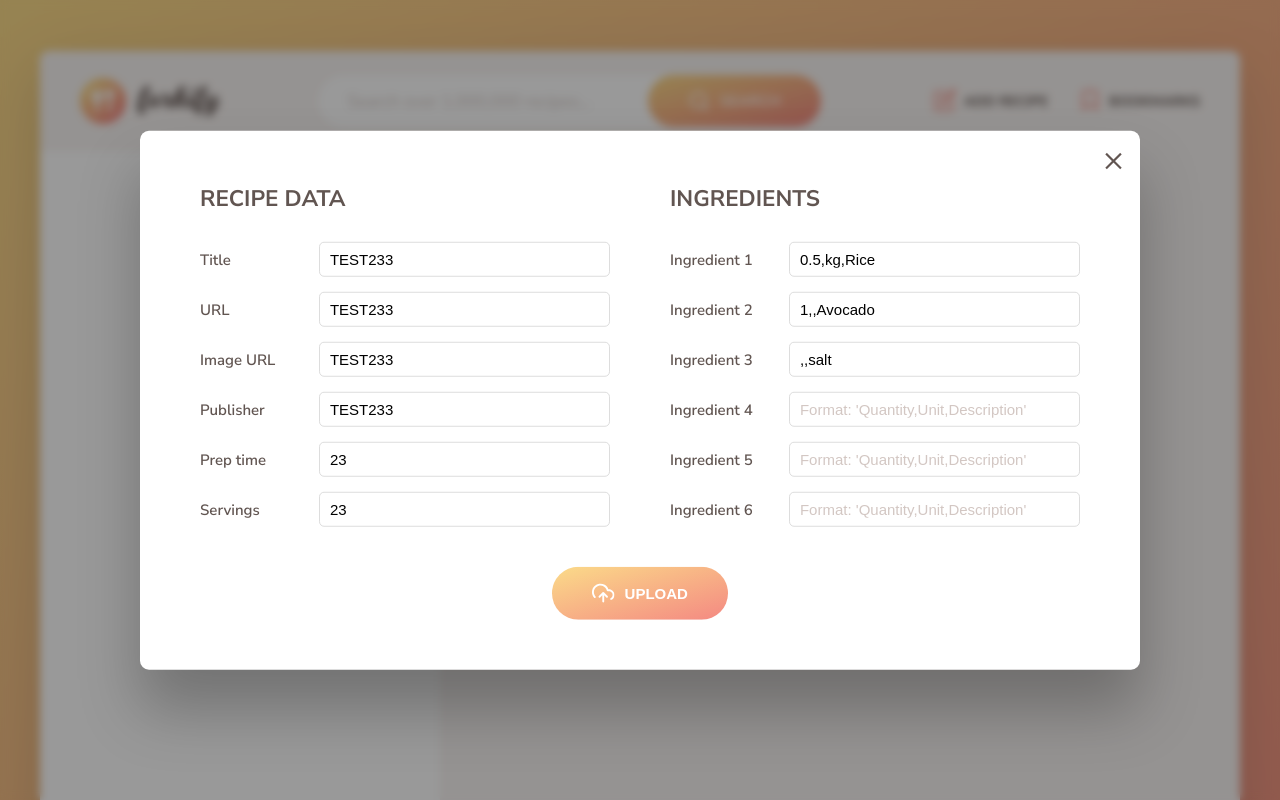
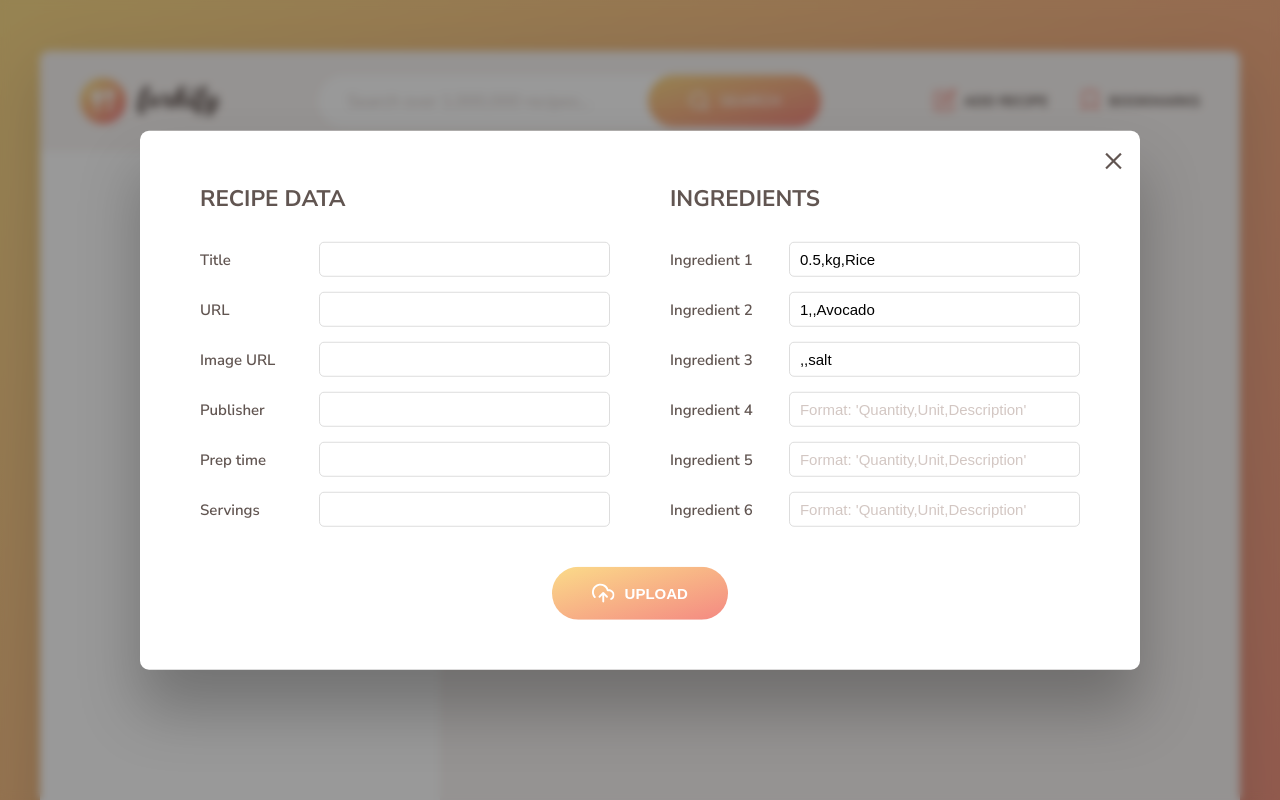
Before and after one commit to sousa-miguel/Forkify, a website built with Parcel: page index.html in a window 1280 px wide. Both pictures are taken after a click on the button "ADD RECIPE". Shown: the top 800 px of the page. Built offline with nearby package versions, Linux system fonts and the light colour scheme.

Commit message:
removed dummy input values

```diff
--- a/index.html
+++ b/index.html
@@ -263,17 +263,17 @@
         <div class="upload__column">
           <h3 class="upload__heading">Recipe data</h3>
           <label>Title</label>
-          <input value="TEST233" required name="title" type="text" />
+          <input required name="title" type="text" />
           <label>URL</label>
-          <input value="TEST233" required name="sourceUrl" type="text" />
+          <input required name="sourceUrl" type="text" />
           <label>Image URL</label>
-          <input value="TEST233" required name="image" type="text" />
+          <input required name="image" type="text" />
           <label>Publisher</label>
-          <input value="TEST233" required name="publisher" type="text" />
+          <input required name="publisher" type="text" />
           <label>Prep time</label>
-          <input value="23" required name="cookingTime" type="number" />
+          <input required name="cookingTime" type="number" />
           <label>Servings</label>
-          <input value="23" required name="servings" type="number" />
+          <input required name="servings" type="number" />
         </div>
 
         <div class="upload__column">
```
